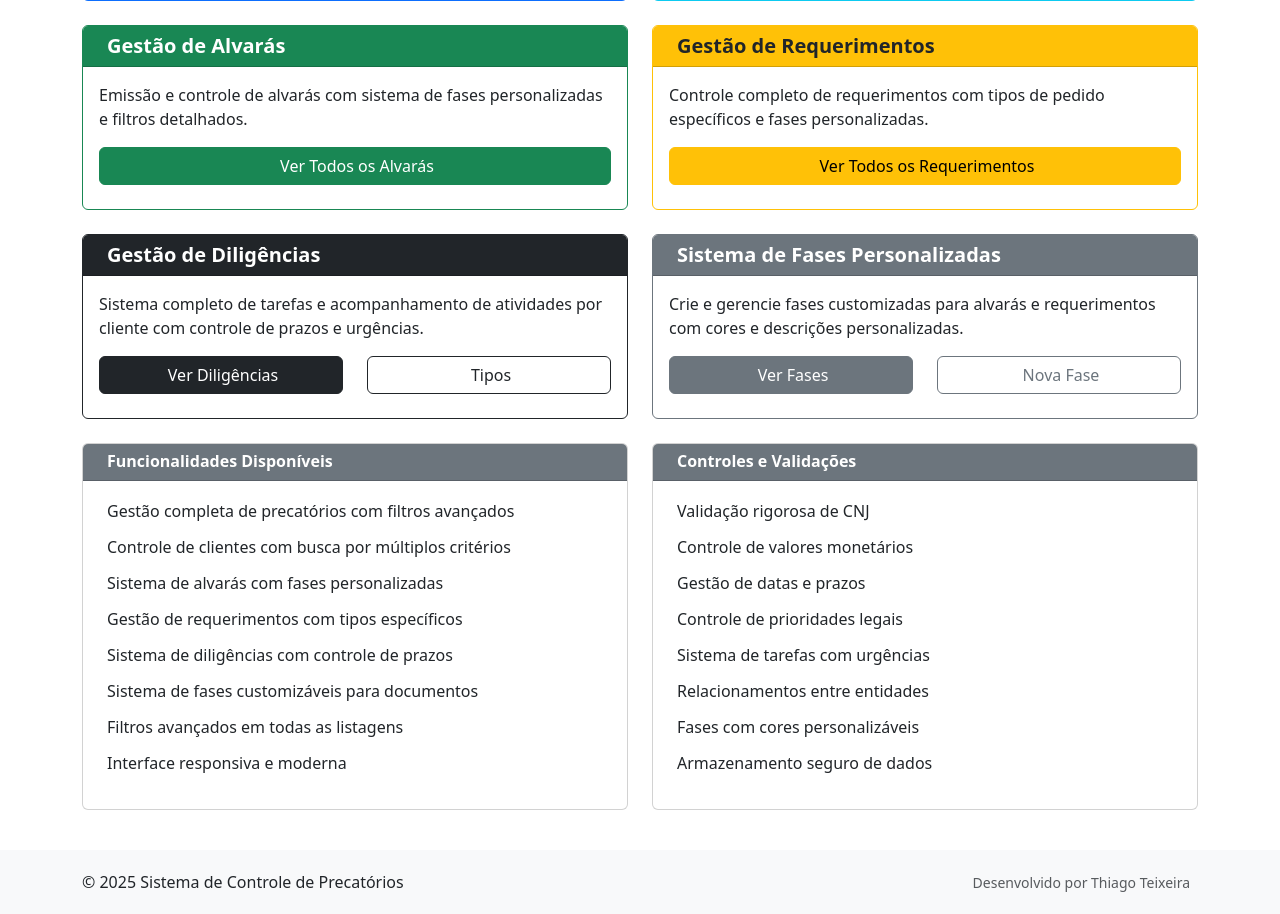
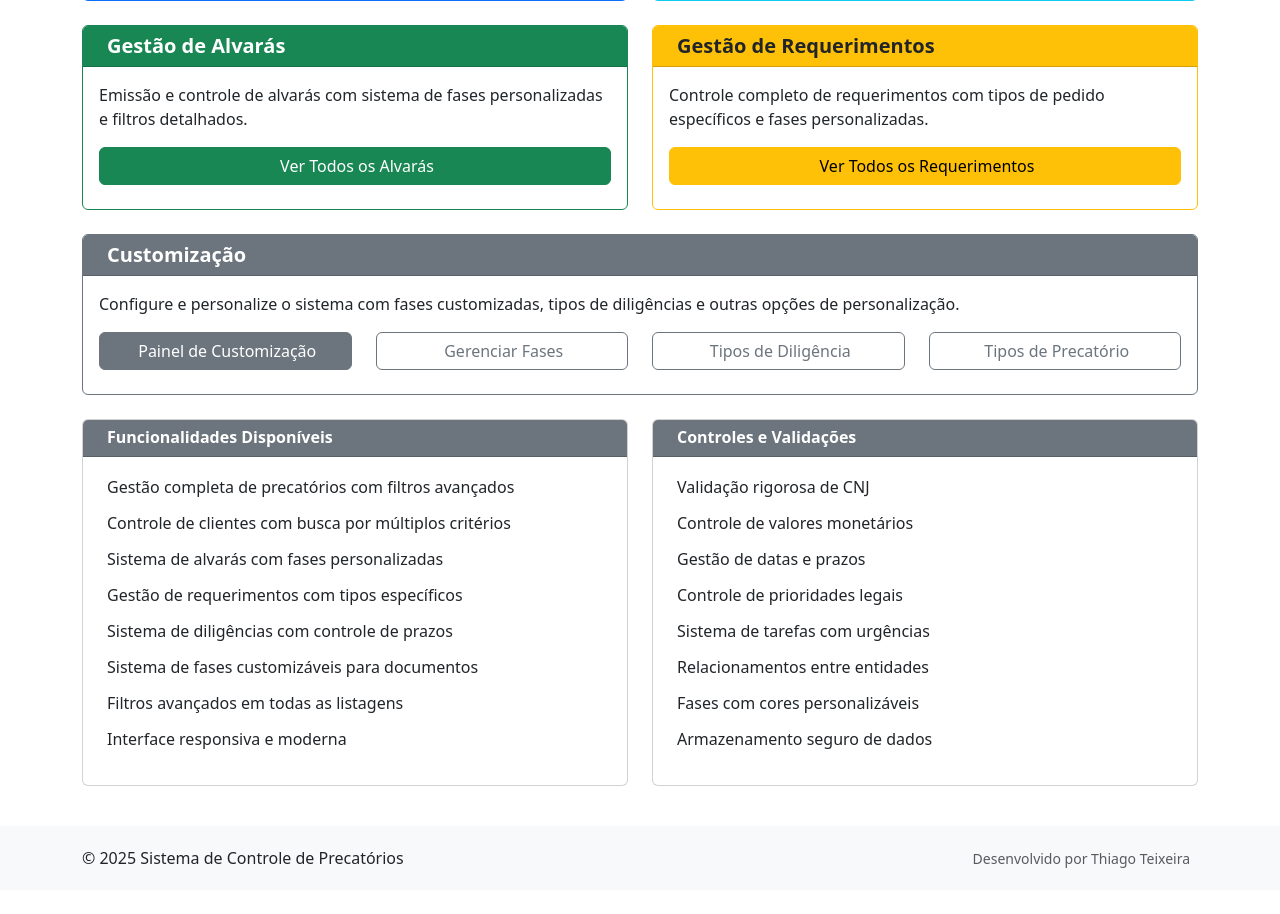
Before and after one commit to thsteixeira/precatorios, a Django app: page / in a window 1280 px wide. Shown: the part 1221-2135 px from the top of the page. After the commit the page ends 2089 px from the top, so only its background shows below. Run offline with Django 3.2, Linux system fonts and the light colour scheme; the visitor is signed in with stand-in values (Sample User, id 1); data that the repository does not hold is empty; some libraries are stand-ins or nearby versions.

Commit message:
improving home page layout

```diff
--- a/precapp/templates/precapp/customizacao.html
+++ b/precapp/templates/precapp/customizacao.html
@@ -214,10 +214,10 @@
 
                     <!-- Action Buttons -->
                     <div class="d-grid gap-2">
-                        <a href="{% url 'tipos_precatorio' %}" class="btn btn-outline-warning btn-sm">
+                        <a href="{% url 'tipos_precatorio' %}" class="btn btn-warning btn-sm">
                             <i class="fas fa-list me-1"></i>Gerenciar Tipos
                         </a>
-                        <a href="{% url 'novo_tipo_precatorio' %}" class="btn btn-warning btn-sm">
+                        <a href="{% url 'novo_tipo_precatorio' %}" class="btn btn-outline-warning btn-sm">
                             <i class="fas fa-plus me-1"></i>Criar Novo Tipo
                         </a>
                     </div>
--- a/precapp/templates/precapp/home.html
+++ b/precapp/templates/precapp/home.html
@@ -222,51 +222,36 @@
     </div>
 </div>
 
-<!-- Diligencias and Phase Management Section -->
+<!-- Customization Section -->
 <div class="row mb-4">
-    <div class="col-md-6">
-        <div class="card h-100 border-dark">
-            <div class="card-header bg-dark text-white">
+    <div class="col-md-12">
+        <div class="card h-100 border-secondary">
+            <div class="card-header bg-secondary text-white">
                 <h5 class="mb-0">
-                    <i class="fas fa-tasks me-2"></i>Gestão de Diligências
+                    <i class="fas fa-cogs me-2"></i>Customização
                 </h5>
             </div>
             <div class="card-body">
-                <p class="card-text">Sistema completo de tarefas e acompanhamento de atividades por cliente com controle de prazos e urgências.</p>
+                <p class="card-text">Configure e personalize o sistema com fases customizadas, tipos de diligências e outras opções de personalização.</p>
                 <div class="row">
-                    <div class="col-6">
-                        <a href="{% url 'diligencias_list' %}" class="btn btn-dark btn-block mb-2 w-100">
-                            <i class="fas fa-list me-1"></i>Ver Diligências
+                    <div class="col-md-3">
+                        <a href="{% url 'customizacao' %}" class="btn btn-secondary btn-block mb-2 w-100">
+                            <i class="fas fa-cogs me-1"></i>Painel de Customização
                         </a>
                     </div>
-                    <div class="col-6">
-                        <a href="{% url 'tipos_diligencia' %}" class="btn btn-outline-dark btn-block mb-2 w-100">
-                            <i class="fas fa-cog me-1"></i>Tipos
+                    <div class="col-md-3">
+                        <a href="{% url 'fases' %}" class="btn btn-outline-secondary btn-block mb-2 w-100">
+                            <i class="fas fa-list me-1"></i>Gerenciar Fases
                         </a>
                     </div>
-                </div>
-            </div>
-        </div>
-    </div>
-
-    <div class="col-md-6">
-        <div class="card h-100 border-secondary">
-            <div class="card-header bg-secondary text-white">
-                <h5 class="mb-0">
-                    <i class="fas fa-cogs me-2"></i>Sistema de Fases Personalizadas
-                </h5>
-            </div>
-            <div class="card-body">
-                <p class="card-text">Crie e gerencie fases customizadas para alvarás e requerimentos com cores e descrições personalizadas.</p>
-                <div class="row">
-                    <div class="col-6">
-                        <a href="{% url 'fases' %}" class="btn btn-secondary btn-block mb-2 w-100">
-                            <i class="fas fa-list me-1"></i>Ver Fases
+                    <div class="col-md-3">
+                        <a href="{% url 'tipos_diligencia' %}" class="btn btn-outline-secondary btn-block mb-2 w-100">
+                            <i class="fas fa-tasks me-1"></i>Tipos de Diligência
                         </a>
                     </div>
-                    <div class="col-6">
-                        <a href="{% url 'nova_fase' %}" class="btn btn-outline-secondary btn-block mb-2 w-100">
-                            <i class="fas fa-plus me-1"></i>Nova Fase
+                    <div class="col-md-3">
+                        <a href="{% url 'tipos_precatorio' %}" class="btn btn-outline-secondary btn-block mb-2 w-100">
+                            <i class="fas fa-gavel me-1"></i>Tipos de Precatório
                         </a>
                     </div>
                 </div>
```
